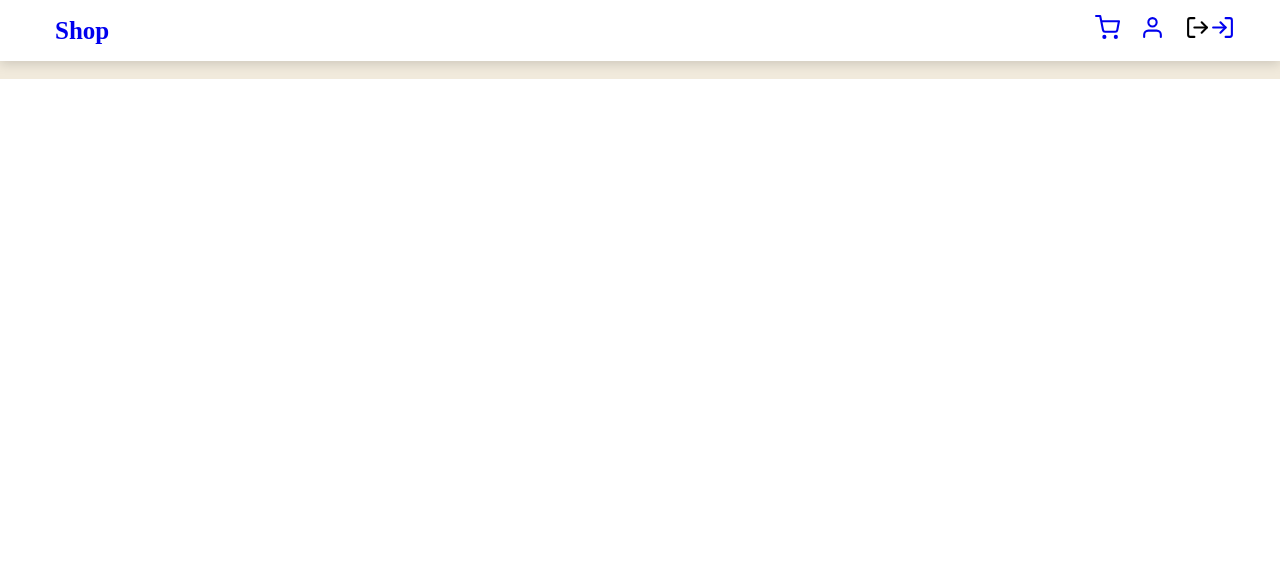
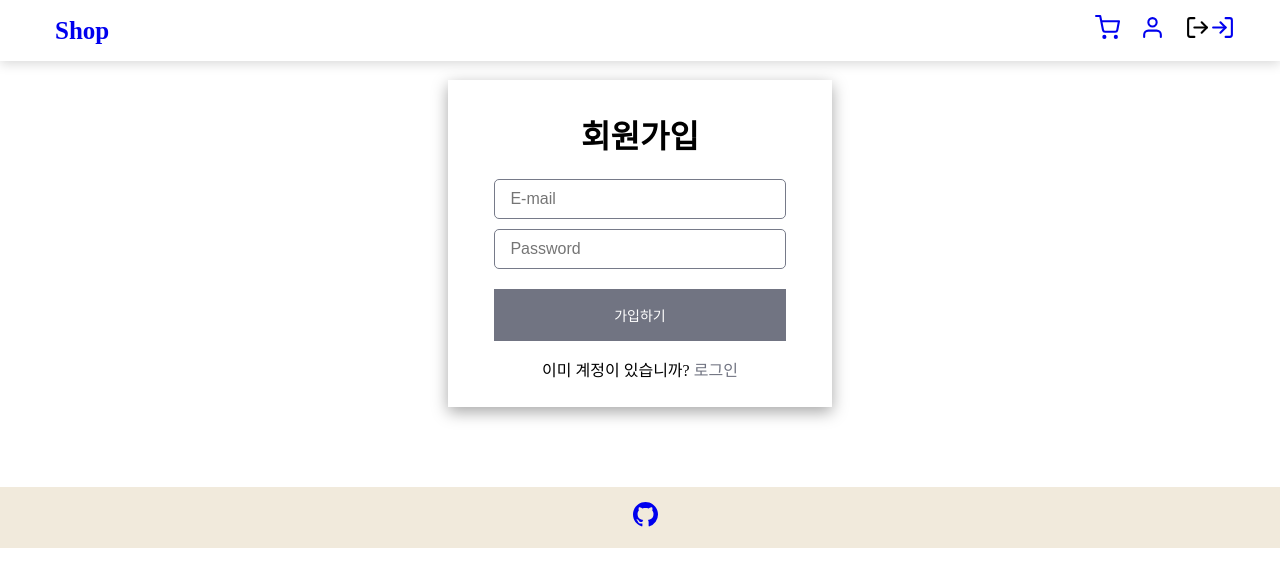
Before and after one commit to Skye7095/react-shop-app, a React (Vite) app: page /register in a window 1280 px wide. Shown: the top 586 px of the page. Built offline with nearby package versions, Linux system fonts and the light colour scheme.

Commit message:
signup + login

```diff
--- a/package.json
+++ b/package.json
@@ -12,8 +12,10 @@
   "dependencies": {
     "@reduxjs/toolkit": "^1.9.6",
     "axios": "^1.5.0",
+    "firebase": "^10.4.0",
     "react": "^18.2.0",
     "react-dom": "^18.2.0",
+    "react-hook-form": "^7.46.2",
     "react-icons": "^4.11.0",
     "react-loading-skeleton": "^3.3.1",
     "react-redux": "^8.1.2",
--- a/src/components/form/Form.jsx
+++ b/src/components/form/Form.jsx
@@ -1,8 +1,67 @@
 import React from 'react'
+import styles from './Form.module.scss'
+import { useForm } from 'react-hook-form'
 
-const Form = () => {
+const Form = ({ title, getDataForm, firebaseError }) => {
+
+  const { register, handleSubmit, formState: { errors }, reset } = useForm({
+    mode: 'onChange'
+  })
+
+  const onSubmit = ({ email, password }) => {
+    getDataForm(email, password)
+    reset()
+  }
+
+  const userEmail = {
+    required: '필수 필드입니다.',
+    pattern: {
+      value: /^([A-Z|a-z|0-9](\.|_){0,1})+[A-Z|a-z|0-9]\@([A-Z|a-z|0-9])+((\.){0,1}[A-Z|a-z|0-9]){2}\.[a-z]{2,3}$/gm,
+      message: '입력하신 이메일 주소가 올바르지 않습니다.'
+    }
+  }
+
+  const userPassword = {
+    required: '필수 필드입니다.',
+    minLength: {
+      value: 4,
+      message: '최소 4자입니다.'
+    },
+    maxLength: {
+      value: 13,
+      message: '최대 13자입니다.'
+    },
+    pattern: {
+      value: /^(?=.*[A-Za-z])(?=.*\d)[A-Za-z\d]{8,}$/gm,
+      message: '최소 8자이며, 영문 1자, 숫자 1자'
+    }
+  }
+
   return (
-    <div>Form</div>
+    <form onSubmit={handleSubmit(onSubmit)} className={styles.form}>
+      <div>
+        <input type='email' placeholder='E-mail' {...register('email', userEmail)} />
+        {errors?.email &&
+          <div>
+            <span className={styles.form_error}>{errors.email.message}</span>
+          </div>
+        }
+      </div>
+
+      <div>
+        <input type='password' placeholder='Password' {...register('password', userPassword)} />
+        {errors?.password &&
+          <div>
+            <span className={styles.form_error}>{errors.password.message}</span>
+          </div>
+        }
+      </div>
+
+      <button type='submit'>{title}</button>
+      {firebaseError && (
+        <span className={styles.form_error}>{firebaseError}</span>
+      )}
+    </form>
   )
 }
 
--- /dev/null
+++ b/src/components/form/Form.module.scss
@@ -0,0 +1,60 @@
+.form {
+  display: flex;
+  flex-direction: column;
+  align-items: center;
+  width: 100%;
+
+  div {
+      display: flex;
+      flex-direction: column;
+      align-items: center;
+      width: 100%;
+      margin-bottom: 10px;
+  }
+
+  input {
+      width: 80%;
+      height: auto;
+      padding: 10px 15px;
+      color: var(--second-color);
+      font-size: 16px;
+      border: 1px solid var(--second-color);
+      border-radius: 5px;
+      outline: none;
+
+      &:focus {
+          border: 3px solid var(--second-color);
+          border-radius: 5px;
+      }
+  }
+
+  button {
+      width: 80%;
+      margin-top: 10px;
+      padding: 15px 40px;
+      color: #fff;
+      font-size: 14px;
+      background: var(--main-color);
+      border: 1px solid var(--main-color);
+      cursor: pointer;
+      transition: 0.3s all ease;
+
+      &:hover {
+          background: var(--second-color);
+      }
+  }
+}
+
+.form_error {
+  position: relative;
+  display: block;
+  width: 80%;
+  margin-top: 15px;
+  padding: 5px;
+  color: #fff;
+  font-size: 13px;
+  background: var(--second-color);
+  border: 1px solid var(--second-color);
+  border-radius: 5px;
+  box-shadow: rgb(0 0 0 / 16%) 0 3px 6px, rgb(0 0 0 / 23%) 0 3px 6px;
+}
--- /dev/null
+++ b/src/firebase.js
@@ -0,0 +1,19 @@
+// Import the functions you need from the SDKs you need
+import { initializeApp } from "firebase/app";
+// TODO: Add SDKs for Firebase products that you want to use
+// https://firebase.google.com/docs/web/setup#available-libraries
+
+// Your web app's Firebase configuration
+const firebaseConfig = {
+  apiKey: "AIzaSyCkwDJdzNSyf5h3mbdf_CtUYijhEuf8FzQ",
+  authDomain: "react-shop-app-2a9f5.firebaseapp.com",
+  projectId: "react-shop-app-2a9f5",
+  storageBucket: "react-shop-app-2a9f5.appspot.com",
+  messagingSenderId: "366751326309",
+  appId: "1:366751326309:web:a89a45d917f23f684ba68c"
+};
+
+// Initialize Firebase
+const app = initializeApp(firebaseConfig);
+
+export default app;
--- a/src/pages/LoginPage/index.jsx
+++ b/src/pages/LoginPage/index.jsx
@@ -1,8 +1,18 @@
 import React from 'react'
+import { Link } from 'react-router-dom'
+import SignIn from './sign-in/SignIn'
 
 const LoginPage = () => {
   return (
-    <div>LoginPage</div>
+    <div className='page'>
+      <div className='form_container'>
+        <h1>로그인</h1>
+        <SignIn />
+        <p>
+          계정이 없습니까? <Link to={'/register'}>가입하기</Link>
+        </p>
+      </div>
+    </div>
   )
 }
 
--- /dev/null
+++ b/src/pages/LoginPage/sign-in/SignIn.jsx
@@ -0,0 +1,32 @@
+import React, { useState } from 'react'
+import Form from '../../../components/form/Form'
+import { useNavigate } from 'react-router-dom'
+import { signInWithEmailAndPassword, getAuth } from 'firebase/auth'
+import app from '../../../firebase'
+
+const SignIn = () => {
+
+  const navigate = useNavigate()
+  const [firebaseError, setFirebaseError] = useState("")
+
+  const auth = getAuth(app)
+  const handleLogin = (email, password) => {
+    signInWithEmailAndPassword(auth, email, password)
+      .then(user => {
+        navigate('/')
+      })
+      .catch(error => {
+        return error && setFirebaseError("이메일 또는 비밀번호가 잘못되었습니다.")
+      })
+  }
+
+  return (
+    <Form
+      title='로그인'
+      getDataForm={handleLogin}
+      firebaseError={firebaseError}
+    />
+  )
+}
+
+export default SignIn
--- a/src/pages/RegisterPage/index.jsx
+++ b/src/pages/RegisterPage/index.jsx
@@ -1,8 +1,18 @@
 import React from 'react'
+import { Link } from 'react-router-dom'
+import SignUp from './sign-up/SignUp'
 
 const RegisterPage = () => {
   return (
-    <div>RegisterPage</div>
+    <div className='page'>
+      <div className='form_container'>
+        <h1>회원가입</h1>
+        <SignUp />
+        <p>
+          이미 계정이 있습니까? <Link to={'/login'}>로그인</Link>
+        </p>
+      </div>
+    </div>
   )
 }
 
--- /dev/null
+++ b/src/pages/RegisterPage/sign-up/SignUp.jsx
@@ -0,0 +1,34 @@
+import React, { useState } from 'react'
+import Form from '../../../components/form/Form'
+import { useNavigate } from 'react-router-dom'
+import { createUserWithEmailAndPassword, getAuth } from 'firebase/auth'
+import app from '../../../firebase'
+
+const SignUp = () => {
+
+  const navigate = useNavigate()
+  const [firebaseError, setFirebaseError] = useState("")
+
+  const auth = getAuth(app)
+  const handleSignupAndLogin = (email, password) => {
+    createUserWithEmailAndPassword(auth, email, password)
+      .then((user) => {
+        // 리덕스 스토어에 담는 로직 (유저 데이터를 여기에 담음)
+
+        navigate('/')
+      })
+      .catch(error => {
+        return error && setFirebaseError("이메일 또는 비밀번호가 잘못되었습니다.")
+      })
+  }
+
+  return (
+    <Form
+      title='가입하기'
+      getDataForm={handleSignupAndLogin}
+      firebaseError={firebaseError}
+    />
+  )
+}
+
+export default SignUp
```
Also changed, not shown: src/components/form/Form.scss (deleted), 1 other file (tests, documents, lock files or other folders).
